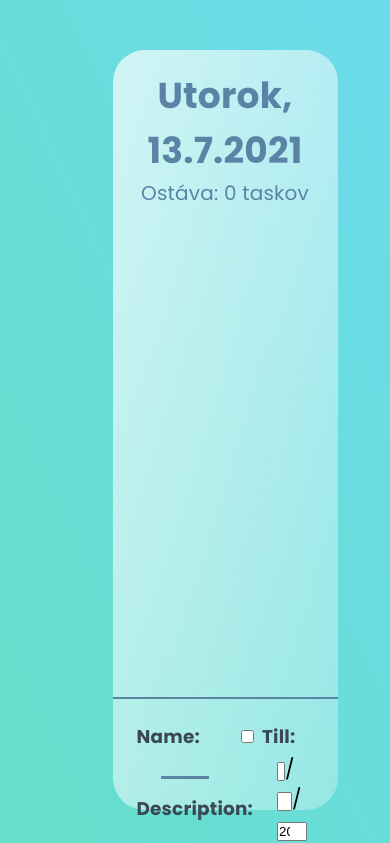
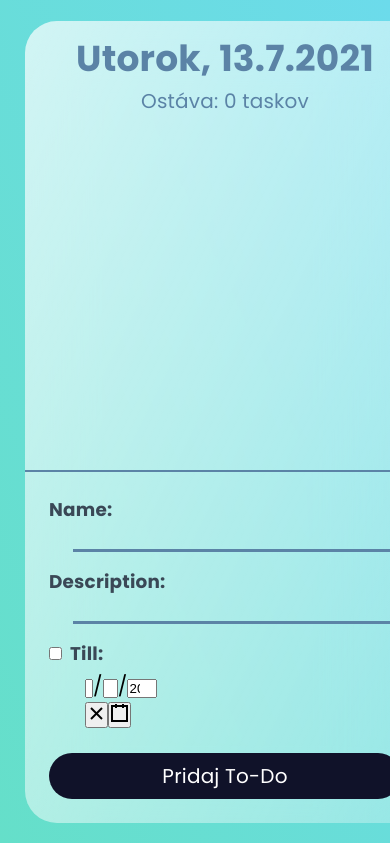
Before and after one commit to BranislavMateas/ProductivityApp, a React (Create React App) app: page / in a window 390 px wide. Shown: the top 843 px of the page. Built offline with nearby package versions, Linux system fonts and the light colour scheme.

Commit message:
app is now fully responsive

```diff
--- a/src/App.js
+++ b/src/App.js
@@ -86,8 +86,13 @@ function App() {
         const todoDescr = todoContainsDes.current.value;
         const wasChecked = checked;
 
-        if (todoName === "")
-            return alert("Sorry, ale v tvojom TODO tasku ti chýba nadpis!");
+        if (todoName.replace(/\s+/g, "") === "") {
+            todoContains.current.value = null;
+            return alert(
+                "Sorry, ale v tvojom TODO tasku ti chýba poriadny nadpis!"
+            );
+        }
+
         setTodos((prevTodos) => {
             return [
                 ...prevTodos,
@@ -209,9 +214,7 @@ function App() {
                             />
                         </div>
                         <div id="adder" onClick={handleAddTodo}>
-                            <a>
-                                <h2>Pridaj To-Do</h2>
-                            </a>
+                            <h2>Pridaj To-Do</h2>
                         </div>
                     </div>
                 </div>
--- a/src/myStyles.css
+++ b/src/myStyles.css
@@ -36,13 +36,24 @@ body {
     outline-color: #fff;
     box-sizing: border-box;
     min-width: 450px;
+    min-height: 550px;
     letter-spacing: 0.2px;
     background: linear-gradient(to right top, #65dfc9, #6cdbeb) no-repeat fixed;
+    display: flex;
+    justify-content: center;
+    align-items: center;
+    height: 100vh;
 }
 
 @media screen and (max-width: 450px) {
     body {
         overflow-x: scroll;
+    }
+}
+
+@media screen and (max-height: 550px) {
+    body {
+        overflow-y: scroll;
     }
 }
 
@@ -71,13 +82,18 @@ body {
     border-radius: 2rem;
     z-index: 2;
     backdrop-filter: blur(2rem);
-    margin: 50px auto;
-    padding-top: 1vh;
+    min-height: 520px;
     height: 90vh;
     border-radius: 2rem;
-    width: 50%;
+    width: 750px;
     display: flex;
     flex-direction: column;
+    position: relative;
+}
+
+.list {
+    overflow-y: scroll;
+    overflow-x: hidden;
 }
 
 #remaining {
@@ -90,12 +106,6 @@ body {
 
 #adder:hover {
     cursor: pointer;
-}
-
-.list {
-    overflow-y: scroll;
-    overflow-x: hidden;
-    min-height: 55vh;
 }
 
 /* TASK ITEM */
@@ -154,6 +164,7 @@ body {
     width: 100%;
     display: flex;
     border-top: 2px solid #5b83a6;
+    margin-top: auto;
 }
 
 .bar {
@@ -249,3 +260,45 @@ body {
 .react-calendar__tile--active:hover {
     background-color: #5b83a6 !important;
 }
+
+.react-date-picker__button {
+    padding-right: 0;
+}
+
+/* RESPONSIVITY */
+@media screen and (max-width: 800px) {
+    .blok {
+        width: 95vw;
+        height: 95vh;
+    }
+
+    .list {
+        overflow-y: scroll;
+        overflow-x: hidden;
+    }
+}
+
+@media screen and (max-width: 550px) {
+    .rightControls {
+        width: 100%;
+        margin-left: 0px;
+    }
+
+    .leftControls {
+        width: 100%;
+        padding-right: 0px;
+    }
+
+    .controls {
+        flex-direction: column;
+    }
+
+    .list {
+        overflow-y: scroll;
+        overflow-x: hidden;
+    }
+
+    .blok {
+        width: 400px;
+    }
+}
```
